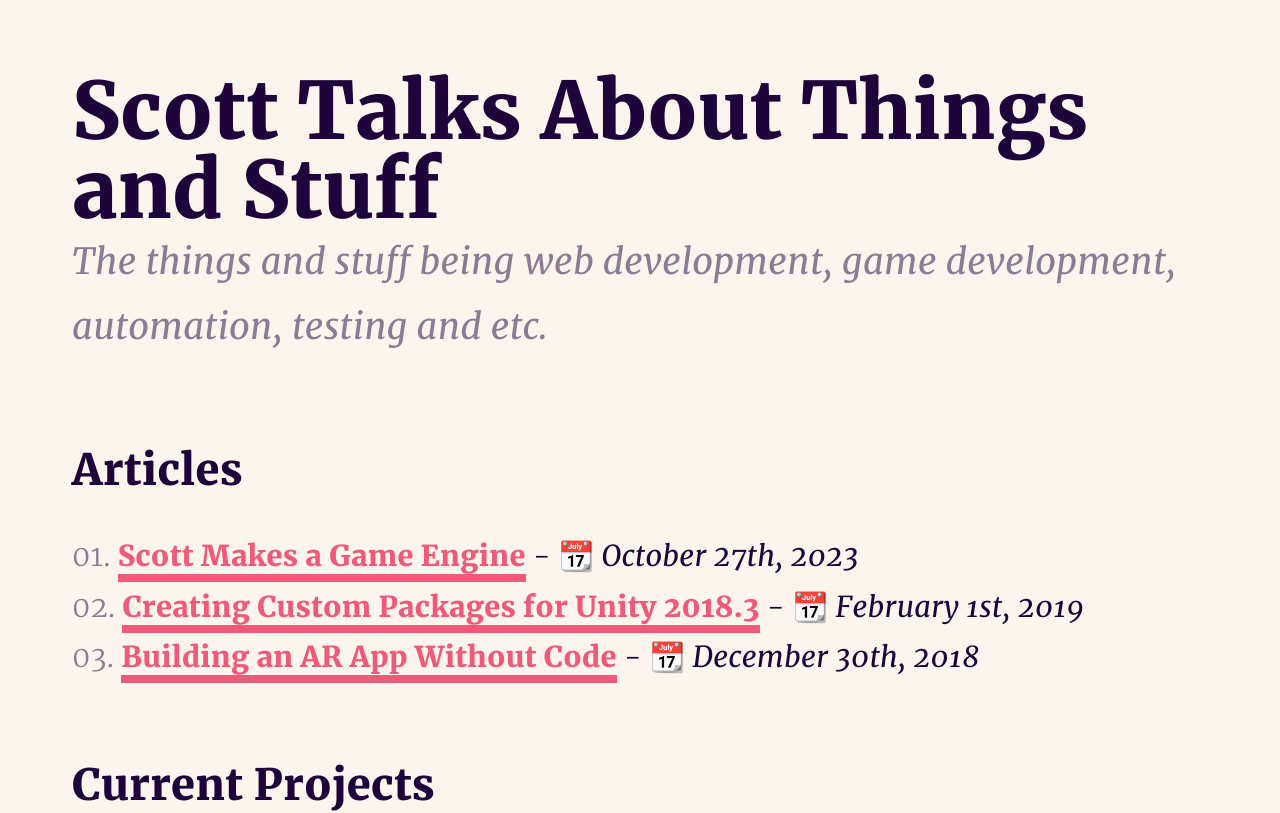
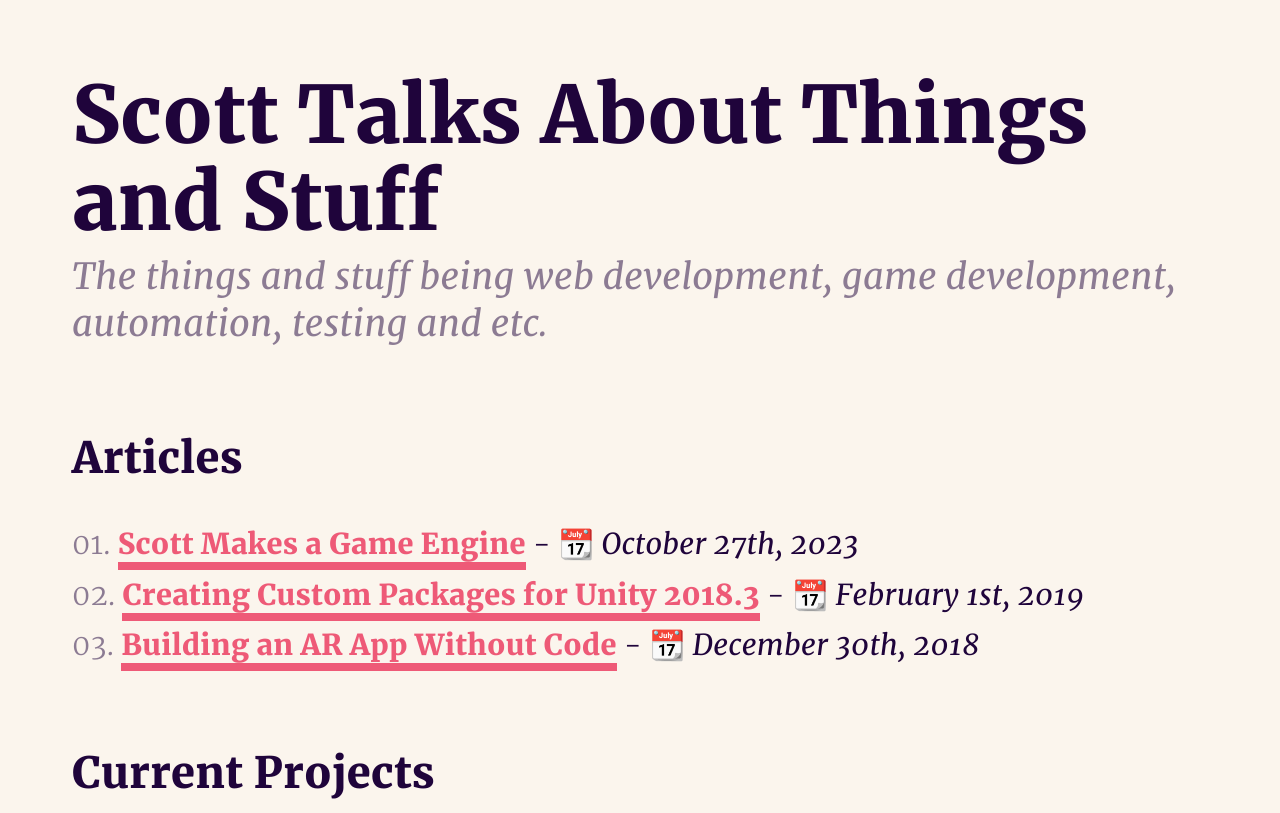
Before and after one commit to neogeek/neogeek.github.io, a Next.js app: page / in a window 1280 px wide. Shown: the top 813 px of the page. Built offline with nearby package versions, Linux system fonts and the light colour scheme.

Commit message:
Fixed line-height and spacing in header.

```diff
--- a/components/Header.module.scss
+++ b/components/Header.module.scss
@@ -7,11 +7,13 @@
 
 .HeaderTitle {
   font-size: 2.75em;
-  line-height: 1;
+  line-height: 1.1;
 }
 
 .HeaderSubtitle {
+  margin-top: 0.5rem;
   font-size: 1.25em;
+  line-height: 1.3;
   font-style: italic;
   opacity: 0.5;
 }
```
